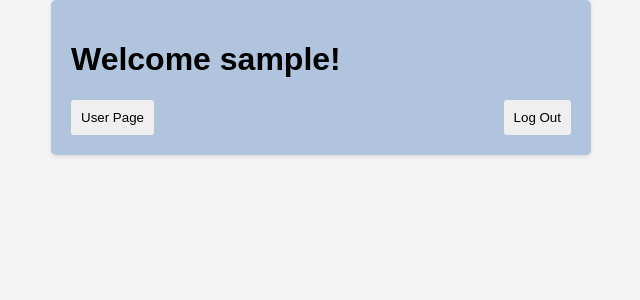
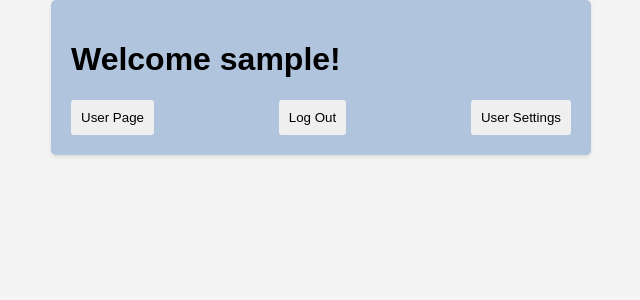
Before and after one commit to elorback/django_website, a Django app: page / in a window 1280 px wide. Shown: the top 300 px of the page, without its empty margins (319-959 px from the left). Run offline with Django 4.2, Linux system fonts and the light colour scheme; the visitor is signed in with stand-in values (Sample User, id 1).

Commit message:
updated user settings page

```diff
--- a/django_app/templates/home.html
+++ b/django_app/templates/home.html
@@ -18,10 +18,10 @@
     <h1>
         Welcome {{user.username}}!
     </h1>
-
     <div class='buttons'>
         <button onClick="user_page()">User Page</button>
         <button onClick="logout()">Log Out</button>
+        <button onClick="user_settings()">User Settings</button>
     </div>
 {% else %}
 <h1>
@@ -32,15 +32,17 @@
 <button onClick = "registration()">Sign Up</button>
 {% endif %}
 </div>
-</div>
 <div>
 
 
 
 <script>
-function user_page(){
-    window.location.href = "{% url  'user_page' %}";
-}
+    function user_page(){
+        window.location.href = "{% url  'user_page' %}";
+    }
+    function user_settings(){
+        window.location.href = "{% url  'user_settings' %}";
+    }
 function logout(){
     window.location.href = "{% url 'user_logout' %}";
 }
```
Also changed, not shown: django_app/migrations/0001_initial.py (deleted).
